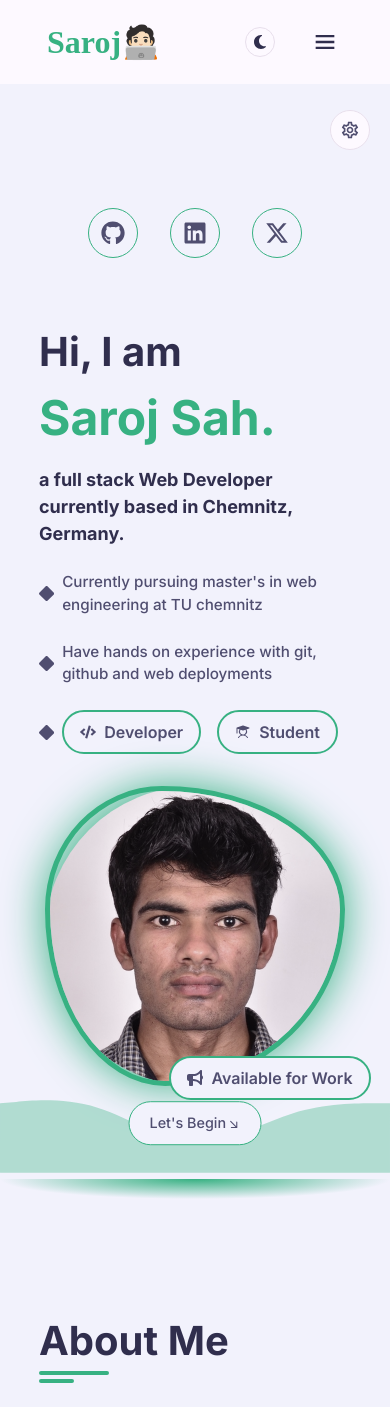
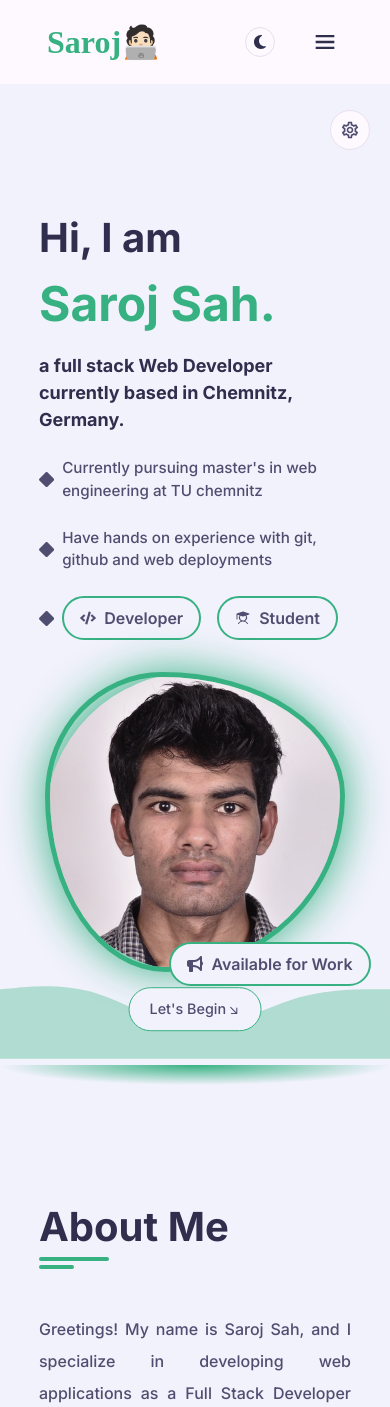
Before and after one commit to saroj2053/my-portfolio-site, a React (Vite) app: page / in a window 390 px wide. Shown: the top 1407 px of the page. Built offline with nearby package versions, Linux system fonts and the light colour scheme; a web font is replaced by a local one.

Commit message:
styling to social-icons

```diff
--- a/src/components/Home/Home.css
+++ b/src/components/Home/Home.css
@@ -9,11 +9,19 @@
 }
 
 .home__social-icons {
+  position: fixed;
+  bottom: 40%;
+  right: 0;
+  padding: 10px;
+  background: var(--bg-black-100);
+  border-top-left-radius: 10px;
+  border-bottom-left-radius: 10px;
+  z-index: 99;
   display: flex;
   flex-direction: column;
-  gap: 2rem;
+  gap: 1rem;
   color: var(--text-black-700);
-  font-size: 1.5rem;
+  font-size: 1rem;
 }
 
 .home__social-icons .github__icon,
@@ -21,7 +29,7 @@
 .home__social-icons .x__icon {
   display: flex;
   border: 1px solid var(--skin-color);
-  padding: 0.75rem;
+  padding: 0.5rem;
   border-radius: 50%;
   transition: background 0.3s ease;
 }
@@ -44,7 +52,6 @@
 .linkedin__icon:hover > a,
 .x__icon:hover > a {
   color: #fff;
-  /* Change to the desired color */
 }
 
 .home__contents {
@@ -55,17 +62,12 @@
   margin-top: 8rem;
 }
 
-.home__right {
-  display: flex;
-  justify-content: space-between;
-}
-
 .home__myDetails .home__profileHeading {
   font-size: 2.5rem;
   color: var(--text-black-900);
 }
 
-.home__middle .home__profileName {
+.home__left .home__profileName {
   font-family: "Inter", sans-serif;
   font-size: 3rem;
   color: var(--skin-color);
@@ -356,46 +358,18 @@
   }
 }
 
-@media screen and (max-width: 1180px) {
-  .home__social-icons {
-    display: flex;
-    flex-direction: row;
-    color: var(--text-black-700);
-    font-size: 1.5rem;
-    margin: 2rem 0;
+@media screen and (max-width: 1101px) {
+  .home__contents {
+    flex-direction: column;
+    justify-content: center;
+    align-items: center;
   }
 
-  .home__right {
-    display: flex;
-    flex-direction: column;
-    align-items: center;
+  .home__social-icons {
+    display: none;
   }
 
   .home__myDetails {
     margin: 2rem 0;
   }
 }
-
-@media screen and (max-width: 1440px) {
-  .home__contents {
-    flex-direction: column;
-  }
-
-  .home__social-icons {
-    display: flex;
-    flex-direction: row;
-    color: var(--text-black-700);
-    font-size: 1.5rem;
-    margin: 2rem 0;
-  }
-
-  .home__right {
-    display: flex;
-    justify-content: space-between;
-    align-items: center;
-  }
-
-  .home__myDetails {
-    margin: 2rem 0;
-  }
-}
--- a/src/components/Home/Home.tsx
+++ b/src/components/Home/Home.tsx
@@ -36,8 +36,6 @@ const Home = () => {
   });
   return (
     <Element className="home" name="home">
-      <div className="home__contents">
-        <div className="home__left">
       <div className="home__social-icons">
         <div className="github__icon">
           <a href="https://github.com/saroj2053" target="_blank">
@@ -56,8 +54,9 @@ const Home = () => {
           <FaXTwitter />
         </div>
       </div>
-        </div>
-        <div className="home__middle">
+
+      <div className="home__contents">
+        <div className="home__left">
           <div className="home__myDetails">
             <h1 className="home__profileHeading">Hi, I am</h1>
             <h2 className="home__profileName">Saroj Sah.</h2>
```
Lines whose indentation alone changed are shown as unchanged.
